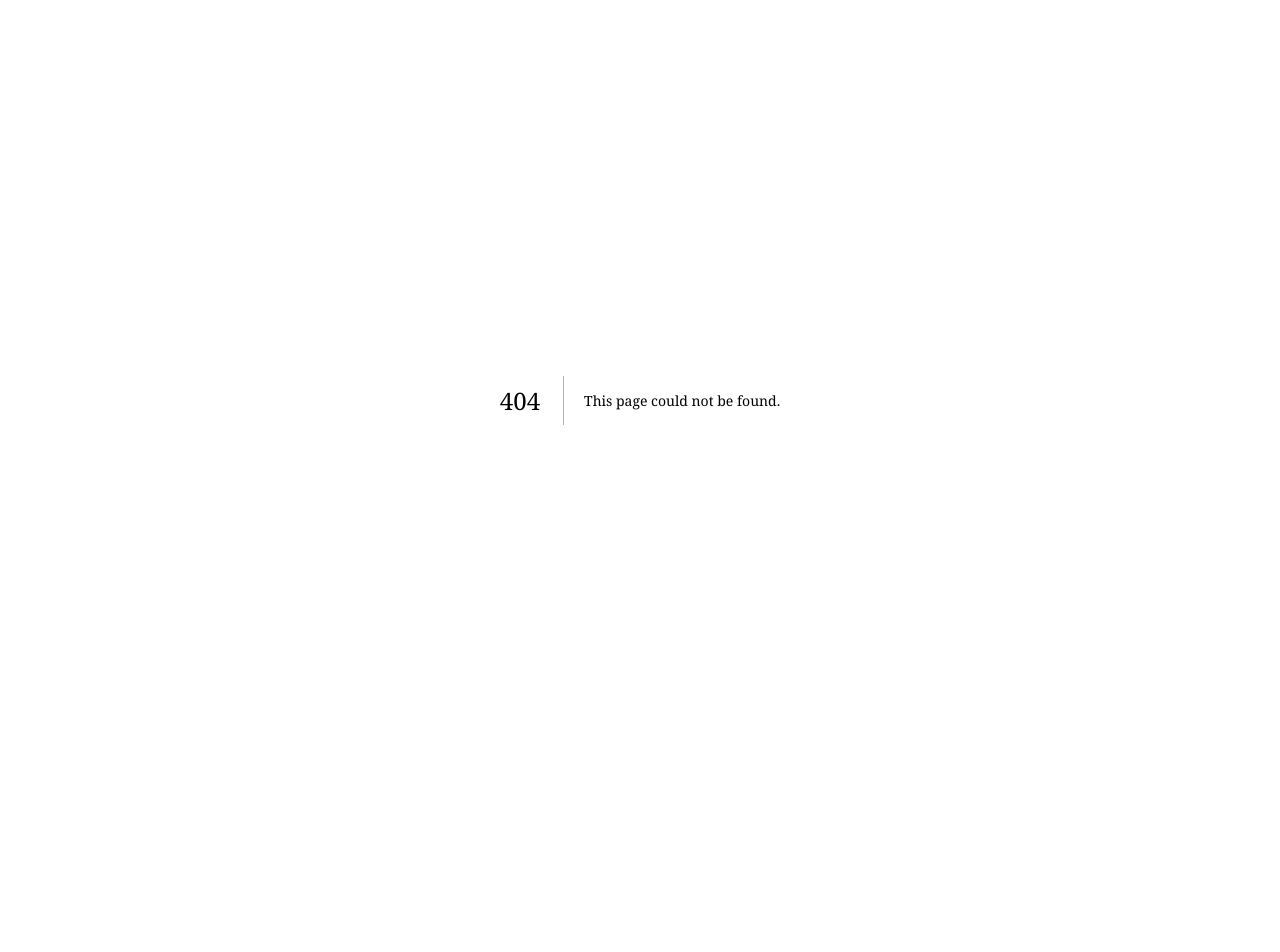
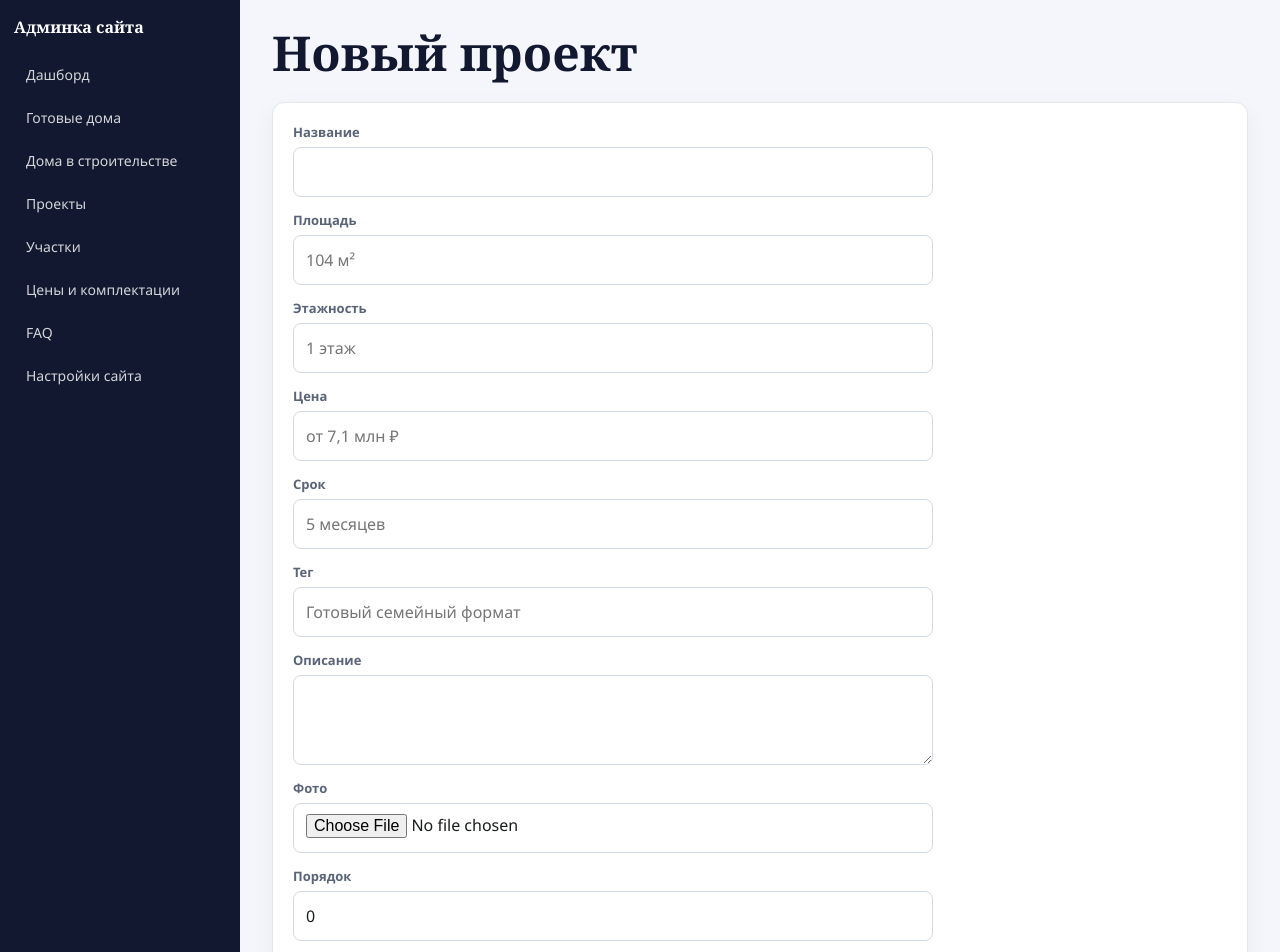
Before and after one commit to Osmanovvv/Stroitelstvo-Domov, a Next.js app: page /admin/projects/new in a window 1280 px wide. Before the commit this address had no page. Shown: the top 952 px of the page. Before the commit the page ends 800 px from the top, so only its background shows below. Built offline with nearby package versions, Linux system fonts and the light colour scheme.

Commit message:
feat: admin CRUD for projects with image upload

```diff
--- /dev/null
+++ b/app/admin/projects/ProjectForm.tsx
@@ -0,0 +1,62 @@
+import Image from "next/image";
+import type { Project } from "@prisma/client";
+
+type ProjectFormProps = {
+  action: (formData: FormData) => void;
+  project?: Project;
+};
+
+export default function ProjectForm({ action, project }: ProjectFormProps) {
+  return (
+    <form className="admin-form" action={action} encType="multipart/form-data">
+      {project && <input type="hidden" name="id" value={project.id} />}
+      <input type="hidden" name="imageExisting" value={project?.image ?? ""} />
+
+      <div className="admin-field">
+        <label>Название</label>
+        <input name="name" defaultValue={project?.name ?? ""} required />
+      </div>
+      <div className="admin-field">
+        <label>Площадь</label>
+        <input name="area" defaultValue={project?.area ?? ""} placeholder="104 м²" />
+      </div>
+      <div className="admin-field">
+        <label>Этажность</label>
+        <input name="floors" defaultValue={project?.floors ?? ""} placeholder="1 этаж" />
+      </div>
+      <div className="admin-field">
+        <label>Цена</label>
+        <input name="price" defaultValue={project?.price ?? ""} placeholder="от 7,1 млн ₽" />
+      </div>
+      <div className="admin-field">
+        <label>Срок</label>
+        <input name="time" defaultValue={project?.time ?? ""} placeholder="5 месяцев" />
+      </div>
+      <div className="admin-field">
+        <label>Тег</label>
+        <input name="tag" defaultValue={project?.tag ?? ""} placeholder="Готовый семейный формат" />
+      </div>
+      <div className="admin-field">
+        <label>Описание</label>
+        <textarea name="description" defaultValue={project?.description ?? ""} />
+      </div>
+      <div className="admin-field">
+        <label>Фото</label>
+        {project?.image && (
+          <Image className="admin-preview" src={project.image} alt="" width={160} height={110} />
+        )}
+        <input name="imageFile" type="file" accept="image/*" />
+      </div>
+      <div className="admin-field">
+        <label>Порядок</label>
+        <input name="sortOrder" type="number" defaultValue={project?.sortOrder ?? 0} />
+      </div>
+      <div className="admin-field">
+        <label>
+          <input name="isVisible" type="checkbox" defaultChecked={project?.isVisible ?? true} /> Показывать на сайте
+        </label>
+      </div>
+      <button className="admin-btn primary" type="submit">Сохранить</button>
+    </form>
+  );
+}
--- /dev/null
+++ b/app/admin/projects/actions.ts
@@ -0,0 +1,57 @@
+"use server";
+
+import { redirect } from "next/navigation";
+import { revalidatePath } from "next/cache";
+import { prisma } from "@/app/lib/db";
+import { str, num, bool } from "@/app/lib/form";
+import { saveUploadedImage } from "@/app/lib/upload";
+
+function revalidate() {
+  revalidatePath("/");
+  revalidatePath("/admin/projects");
+}
+
+async function readData(formData: FormData) {
+  const image = await saveUploadedImage(
+    formData.get("imageFile") as File | null,
+    str(formData, "imageExisting"),
+  );
+  return {
+    name: str(formData, "name"),
+    area: str(formData, "area"),
+    floors: str(formData, "floors"),
+    price: str(formData, "price"),
+    time: str(formData, "time"),
+    tag: str(formData, "tag"),
+    description: str(formData, "description"),
+    image,
+    sortOrder: num(formData, "sortOrder"),
+    isVisible: bool(formData, "isVisible"),
+  };
+}
+
+export async function createProject(formData: FormData) {
+  await prisma.project.create({ data: await readData(formData) });
+  revalidate();
+  redirect("/admin/projects");
+}
+
+export async function updateProject(formData: FormData) {
+  await prisma.project.update({ where: { id: str(formData, "id") }, data: await readData(formData) });
+  revalidate();
+  redirect("/admin/projects");
+}
+
+export async function deleteProject(formData: FormData) {
+  await prisma.project.delete({ where: { id: str(formData, "id") } });
+  revalidate();
+}
+
+export async function toggleProject(formData: FormData) {
+  const id = str(formData, "id");
+  const current = await prisma.project.findUnique({ where: { id } });
+  if (current) {
+    await prisma.project.update({ where: { id }, data: { isVisible: !current.isVisible } });
+    revalidate();
+  }
+}
--- /dev/null
+++ b/app/admin/projects/new/page.tsx
@@ -0,0 +1,13 @@
+import ProjectForm from "../ProjectForm";
+import { createProject } from "../actions";
+
+export default function NewProject() {
+  return (
+    <>
+      <div className="admin-topbar"><h2>Новый проект</h2></div>
+      <div className="admin-card">
+        <ProjectForm action={createProject} />
+      </div>
+    </>
+  );
+}
```
Also changed, not shown: app/admin/projects/[id]/page.tsx (added, +19 -0 lines), app/admin/projects/page.tsx (added, +49 -0 lines).
